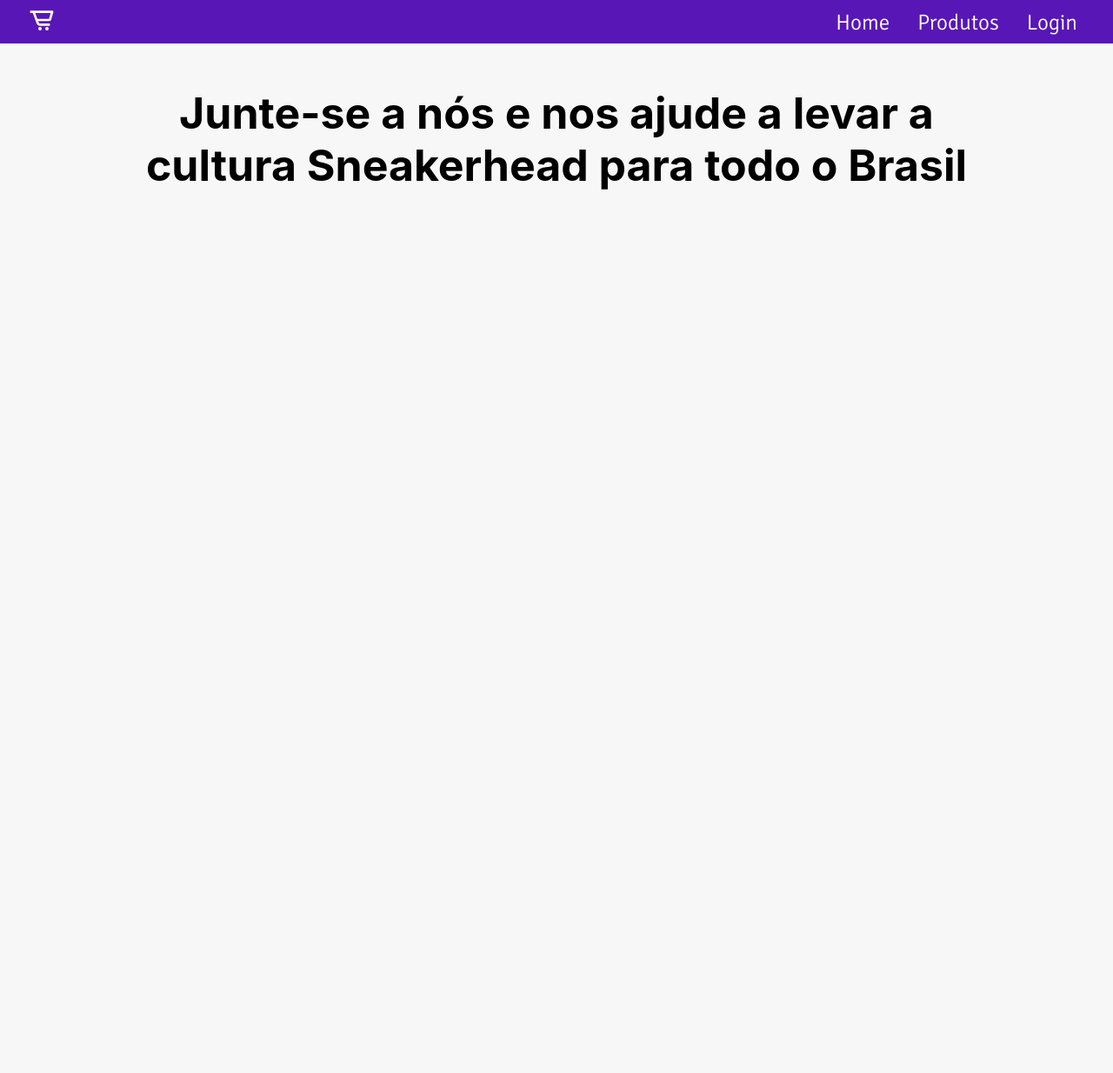
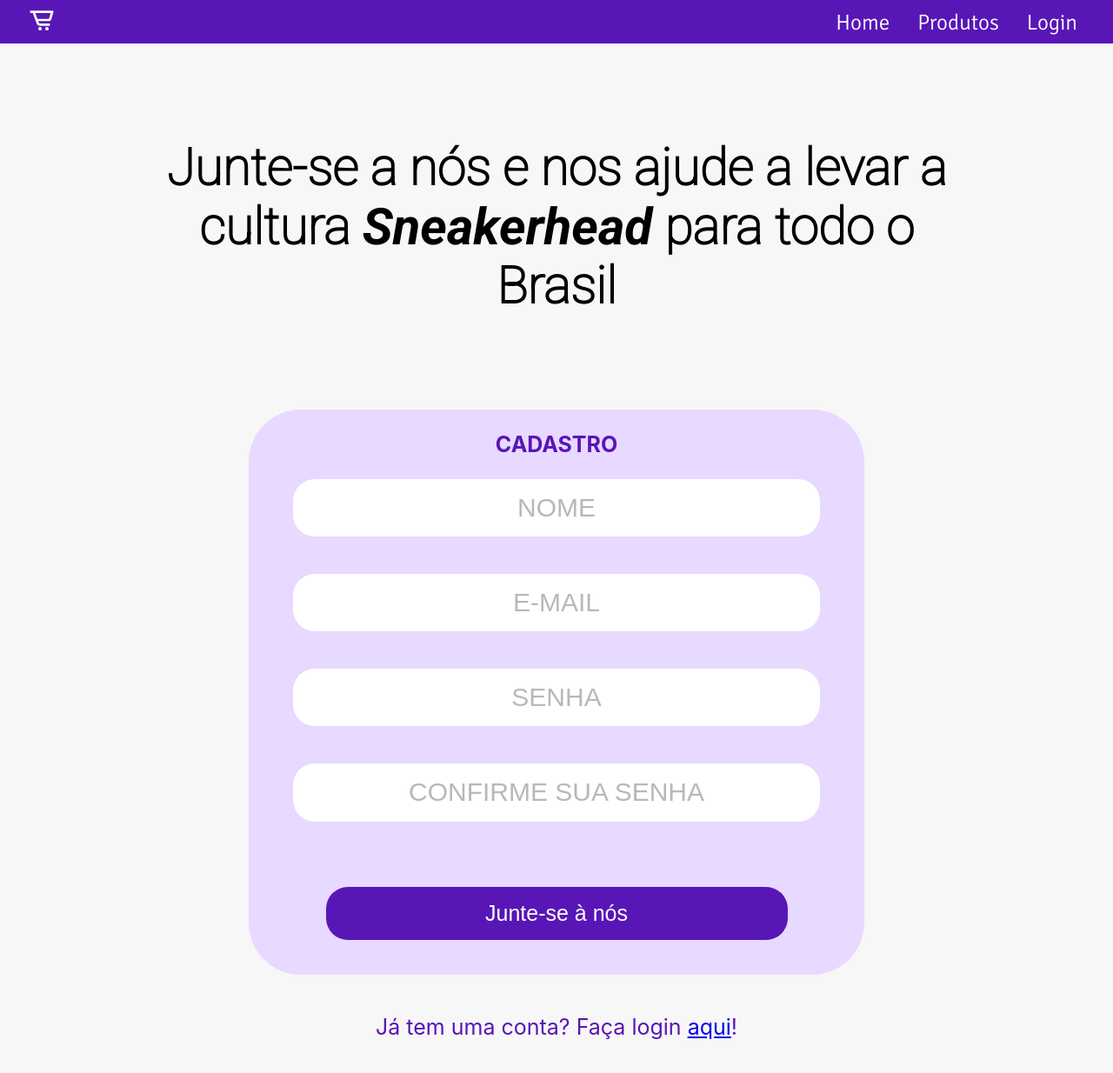
Before and after one commit to MuriEdu/E-commerce, a React (Create React App) app: page /cadastro in a window 1280 px wide. Shown: the whole page at 87% size. Before the commit the page ends 800 px from the top, so only its background shows below. Built offline with nearby package versions, Linux system fonts and the light colour scheme.

Commit message:
Register page update

```diff
--- a/public/index.html
+++ b/public/index.html
@@ -12,9 +12,18 @@
     <link rel="apple-touch-icon" href="%PUBLIC_URL%/logo192.png" />
     <link rel="manifest" href="%PUBLIC_URL%/manifest.json" />
 
-    <link rel="preconnect" href="https://fonts.googleapis.com">
-    <link rel="preconnect" href="https://fonts.gstatic.com" crossorigin>
-    <link href="https://fonts.googleapis.com/css2?family=Signika:wght@300&display=swap" rel="stylesheet">
+    <link rel="preconnect" href="https://fonts.googleapis.com" />
+    <link rel="preconnect" href="https://fonts.gstatic.com" crossorigin />
+    <link
+      href="https://fonts.googleapis.com/css2?family=Signika:wght@300&display=swap"
+      rel="stylesheet"
+    />
+    <link rel="preconnect" href="https://fonts.googleapis.com" />
+    <link rel="preconnect" href="https://fonts.gstatic.com" crossorigin />
+    <link
+      href="https://fonts.googleapis.com/css2?family=Roboto:ital,wght@0,100;1,700&display=swap"
+      rel="stylesheet"
+    />
     <title>3M Sneakers</title>
   </head>
   <body>
--- a/src/pages/LoginPage/index.js
+++ b/src/pages/LoginPage/index.js
@@ -1,53 +1,73 @@
-import React, { useState } from 'react'
+import React, { useState } from 'react';
 import { Link } from 'react-router-dom';
 
-import { SloganLogin, BottonLinkForm, EmailInput, PasswordInput, LoginBox, LoginTxt, LoginButton, LogoSty, EyeButton, DivInput } from "./styles";
-import Logo from '../assets/logo.png'
-import { BsEyeSlash, BsEye } from "react-icons/bs";
+import {
+  SloganLogin,
+  BottonLinkForm,
+  EmailInput,
+  PasswordInput,
+  LoginBox,
+  LoginTxt,
+  LoginButton,
+  LogoSty,
+  EyeButton,
+  DivInput,
+} from './styles';
+import Logo from '../assets/logo.png';
+import { BsEyeSlash, BsEye } from 'react-icons/bs';
 import Menu from '../../components/Menu';
 
-function LoginScreen (){
+function LoginScreen() {
+  const [email, setEmail] = useState('');
+  const [password, setPassword] = useState('');
+  const [showPassword, setShowPassword] = useState(false);
 
-    const [email, setEmail] = useState('')
-    const [password, setPassword] = useState('')
-    const [showPassword, setShowPassword] = useState(false)
-
-    return(
-        <div style={{backgroundColor: "#F7F7F7", }}>
-            <Menu page={'login'}/>
-            <LogoSty src={Logo} alt='logo'/>
-            <SloganLogin>Faça parte da cultura <b>sneakerhead</b> </SloganLogin>
+  return (
+    <div style={{ backgroundColor: '#F7F7F7' }}>
+      <Menu page={'login'} />
+      <LogoSty src={Logo} alt="logo" />
+      <SloganLogin>
+        Faça parte da cultura{' '}
+        <i>
+          <b>sneakerhead</b>
+        </i>{' '}
+      </SloganLogin>
       <LoginBox>
-                <LoginTxt><b>LOGIN</b></LoginTxt>
+        <LoginTxt>
+          <b>LOGIN</b>
+        </LoginTxt>
         <DivInput>
           <EmailInput
             placeholder={'E-MAIL'}
             type={'text'}
             value={email}
-                        onChange={e => setEmail(e.target.value)}
+            onChange={(e) => setEmail(e.target.value)}
           />
           <div>
             <PasswordInput
               placeholder={'SENHA'}
               type={showPassword ? 'text' : 'password'}
               value={password}
-                            onChange={e => setPassword(e.target.value)}
+              onChange={(e) => setPassword(e.target.value)}
             />
-                        <EyeButton onClick={() => setShowPassword(!showPassword)} >
-                            { showPassword ? <BsEyeSlash size={20}/> : <BsEye size={20} /> }
+            <EyeButton onClick={() => setShowPassword(!showPassword)}>
+              {showPassword ? <BsEyeSlash size={20} /> : <BsEye size={20} />}
             </EyeButton>
           </div>
         </DivInput>
-
-                <LoginButton
-                    onClick={() => alert(`${email}, ${password}`)}
-                >ENTRAR</LoginButton>
+        <LoginButton onClick={() => alert(`${email}, ${password}`)}>
+          ENTRAR
+        </LoginButton>
       </LoginBox>
       <BottonLinkForm>
-                Ainda não tem cadastro? <br/> Clique <Link to='/cadastro' ><b>aqui</b></Link> para se cadastrar
+        Ainda não tem cadastro? <br /> Clique{' '}
+        <Link to="/cadastro">
+          <b>aqui</b>
+        </Link>{' '}
+        para se cadastrar
       </BottonLinkForm>
     </div>
-    )
+  );
 }
 
 export default LoginScreen;
--- a/src/pages/LoginPage/styles.js
+++ b/src/pages/LoginPage/styles.js
@@ -1,22 +1,21 @@
-import styled from "styled-components";
-
+import styled from 'styled-components';
 
 export const SloganLogin = styled.p`
   color: #000000;
   font-size: 65px;
   text-align: center;
-`
+`;
 export const LoginBox = styled.div`
   display: flex;
   flex-direction: column;
   align-items: center;
-background-color: #E7D9FF;
+  background-color: #e7d9ff;
   width: 708px;
   height: 455px;
   margin-top: 108px;
   margin: auto;
   border-radius: 50px;
-`
+`;
 
 export const EmailInput = styled.input`
   width: 550px;
@@ -27,10 +26,10 @@ font-size: 25px;
   border: black;
   margin-bottom: 30px;
   ::placeholder,
-::-webkit-input-placeholder{
-color: #C9C6C6;
+  ::-webkit-input-placeholder {
+    color: #c9c6c6;
   }
-`
+`;
 
 export const PasswordInput = styled.input`
   width: 505px;
@@ -42,47 +41,53 @@ border: black;
   margin-right: 10px;
   margin-bottom: 30px;
   ::placeholder,
-::-webkit-input-placeholder{
-color: #C9C6C6;
+  ::-webkit-input-placeholder {
+    color: #b8b8b8;
   }
-`
+`;
 
 export const DivInput = styled.div`
   display: flex;
   flex-direction: column;
   align-items: center;
-background-color: #E7D9FF;
-`
+  background-color: #e7d9ff;
+`;
 
 export const LoginButton = styled.button`
-width: 400px;
-height: 77.67px;
+  margin-top: 15px;
+  width: 55%;
+  height: 17%;
   border-radius: 50px;
-background-color: #5816B7;
+  background-color: #5816b7;
   font-size: 28px;
   color: white;
   border: black;
-`
+  :active {
+    background-color: #6a33b8;
+    width: 54%;
+    height: 16%;
+  }
+`;
 
 export const LoginTxt = styled.p`
-color: #5816B7;
+  color: #5816b7;
   font-size: 35px;
   text-align: center;
   margin-top: 26px;
-`
+`;
 
 export const BottonLinkForm = styled.p`
-color: #5816B7;
+  color: #5816b7;
   font-size: 20px;
   text-align: center;
   margin-top: 35px;
   margin-bottom: 98px;
-`
+`;
 export const LogoSty = styled.img`
   width: 250px;
   height: 110px;
   margin-top: 22px;
-`
+`;
 
 export const EyeButton = styled.button`
   width: 35px;
@@ -90,4 +95,4 @@ height: 25px;
   background-color: white;
   border: none;
   border-radius: 25px;
-`
+`;
--- a/src/pages/RegisterPage/index.js
+++ b/src/pages/RegisterPage/index.js
@@ -1,20 +1,114 @@
-import React from 'react'
+import React, { useState } from 'react';
+import { Link } from 'react-router-dom';
 import Menu from '../../components/Menu';
-import './styles.css'
+import './styles.css';
 
-function ProductsPage () {
+function ProductsPage() {
+  const [name, setName] = useState('');
+  const [email, setEmail] = useState('');
+  const [password, setPassword] = useState('');
+  const [checkPass, setCheckPass] = useState('');
+  const [notRegister, setNotRegister] = useState('');
+
+  const submit = () => {
+    if (name.trim() === '') {
+      setNotRegister('*Por Favor, digite seu nome!');
+      return;
+    }
+    if (email.trim() === '') {
+      setNotRegister('*Por Favor, digite seu e-mail!');
+      return;
+    }
+    if (password.trim() === '') {
+      setNotRegister('*Por Favor, digite sua senha!');
+      return;
+    }
+    if (password.trim().length < 6) {
+      setNotRegister('*Sua senha deve ter no mínimo 6 caracteres');
+      return;
+    }
+    if (checkPass.trim() === '') {
+      setNotRegister('*Por Favor, confirme sua senha!');
+      return;
+    }
+    if (checkPass.trim() !== password.trim()) {
+      setNotRegister('*As senhas não coincidem!');
+      return;
+    } else {
+      setNotRegister('');
+      alert('SUBMIT');
+    }
+  };
 
   return (
     <div>
       <div>
-                <Menu page={'cadastro'}/>
+        <Menu page={'cadastro'} />
       </div>
       <div className="view">
-                <h3 className="slogan" >Junte-se a nós e nos ajude a levar a cultura <b>Sneakerhead</b> para todo o <b>Brasil</b></h3>
+        <h3 className="slogan">
+          <h3>
+            Junte-se a nós e nos ajude a levar a cultura{' '}
+            <b className="bold-slogan">Sneakerhead</b> para todo o Brasil
+          </h3>
+        </h3>
+        <div className="form-box">
+          <p className="box-text">CADASTRO</p>
+          <input
+            type="string"
+            value={name}
+            className="name-input"
+            placeholder="NOME"
+            onChange={(e) => {
+              setName(e.target.value);
+            }}
+          />
+          <input
+            type="string"
+            value={email}
+            className="email-input"
+            placeholder="E-MAIL"
+            onChange={(e) => {
+              setEmail(e.target.value);
+            }}
+          />
+          <input
+            type="password"
+            value={password}
+            className="password-input"
+            placeholder="SENHA"
+            onChange={(e) => {
+              setPassword(e.target.value);
+            }}
+          />
+          <input
+            type="string"
+            value={checkPass}
+            className="confirm-password-input"
+            placeholder="CONFIRME SUA SENHA"
+            onChange={(e) => {
+              setCheckPass(e.target.value);
+            }}
+          />
+
+          <p className="submit-err">{notRegister}</p>
+          <button
+            className="form-submit"
+            onClick={() => {
+              submit();
+            }}
+          >
+            Junte-se à nós
+          </button>
+        </div>
+        <div className="login-link">
+          <p>
+            Já tem uma conta? Faça login <Link to="/login">aqui</Link>!
+          </p>
         </div>
       </div>
-    )
-
+    </div>
+  );
 }
 
 export default ProductsPage;
--- a/src/pages/RegisterPage/styles.css
+++ b/src/pages/RegisterPage/styles.css
@@ -1,3 +1,5 @@
+@import url('https://fonts.googleapis.com/css2?family=Roboto:ital,wght@1,700&display=swap');
+
 .view {
   display: flex;
   flex-direction: column;
@@ -7,5 +9,70 @@
 .slogan {
   text-align: center;
   font-size: 50px;
+  font-family: 'Roboto';
   width: 75%;
 }
+
+.bold-slogan {
+  font-family: 'Roboto';
+  font-style: italic;
+}
+
+.form-box {
+  display: flex;
+  flex-direction: column;
+  align-items: center;
+  margin-bottom: 20px;
+  border-radius: 60px;
+  background-color: #e7d9ff;
+  width: 708px;
+  height: 650px;
+}
+.box-text {
+  color: #5816b7;
+  font-size: 25px;
+  font-weight: 700;
+}
+
+input {
+  width: 602px;
+  height: 68px;
+  border-radius: 25px;
+  border: none;
+  margin-bottom: 43px;
+  font-size: 30px;
+  text-align: center;
+}
+
+input::placeholder {
+  color: #b8b8b8;
+}
+
+.form-submit {
+  width: 75%;
+  height: 10%;
+  margin-bottom: 40px;
+  border-radius: 25px;
+  border: none;
+  background-color: #5816b7;
+  color: #fff;
+  font-size: 25px;
+}
+
+.form-submit:active {
+  background-color: #6a33b8;
+  width: 74%;
+  height: 9%;
+}
+
+.login-link {
+  color: #5816b7;
+  font-size: 25px;
+  margin-bottom: 15px;
+}
+
+.submit-err {
+  color: red;
+  font-weight: 700;
+  font-style: italic;
+}
```
Also changed, not shown: 1 other file (tests, documents, lock files or other folders). Lines whose indentation alone changed are shown as unchanged.
